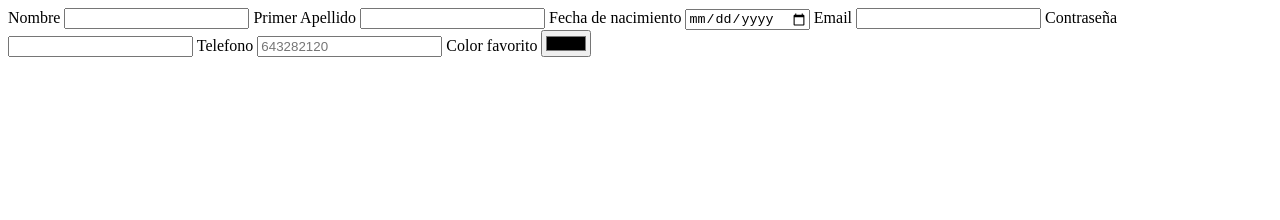
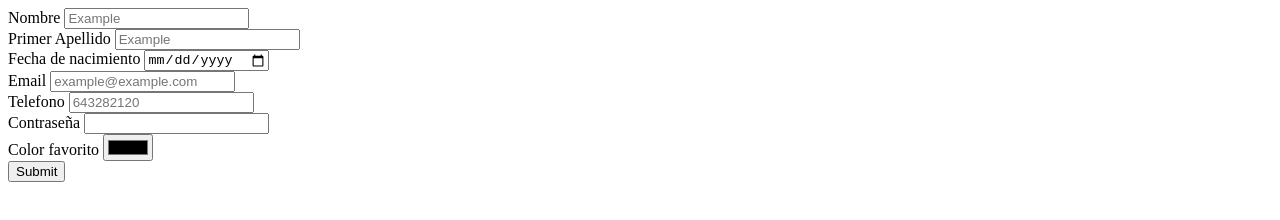
Before and after one commit to CTMarin/interfaces-usuario, a plain HTML site: page index.html in a window 1280 px wide. Drawn offline with Linux system fonts and the light colour scheme.

Commit message:
feat: organized inputs with divs

```diff
--- a/index.html
+++ b/index.html
@@ -10,26 +10,44 @@
 
 <body>
     <form action="">
+        <div class="input-text">
             <label for="name">Nombre </label>
-        <input type="text" name="name" required>
+            <input type="text" name="name" placeholder="Example" required>
+        </div>
 
+        <div class="input-text">
             <label for="secondName">Primer Apellido </label>
-        <input type="text" name="secondName" required>
+            <input type="text" name="secondName" placeholder="Example" required>
+        </div>
 
+        <div class="input-text">
             <label for="birth">Fecha de nacimiento </label>
             <input type="date" name="birth" required>
+        </div>
 
+        <div class="input-text">
             <label for="email">Email </label>
-        <input type="email" name="birth" required>
+            <input type="email" name="email" placeholder="example@example.com" required>
+        </div>
 
+        <div class="input-text">
+            <label for="telefono">Telefono </label>
+            <input type="tel" name="telefono" pattern="[0-9]{9}" placeholder="643282120" required>
+        </div>
+
+        <div class="input-text">
             <label for="password">Contraseña </label>
             <input type="password" name="password" required>
+        </div>
 
-        <label for="telefono">Telefono </label>
-        <input type="tel" name="telefono" pattern="[0-9]{9}" placeholder="643282120" required>
+        <div class="input-color">
+            <label for="favColor">Color favorito </label>
+            <input type="color" name="favColor" required>
+        </div>
 
-        <label for="favColour">Color favorito </label>
-        <input type="color" name="favColour" required>
+        <div class="text">
+            <input type="submit" value="Submit">
+        </div>
     </form>
 </body>
 
```
Lines whose indentation alone changed are shown as unchanged.
